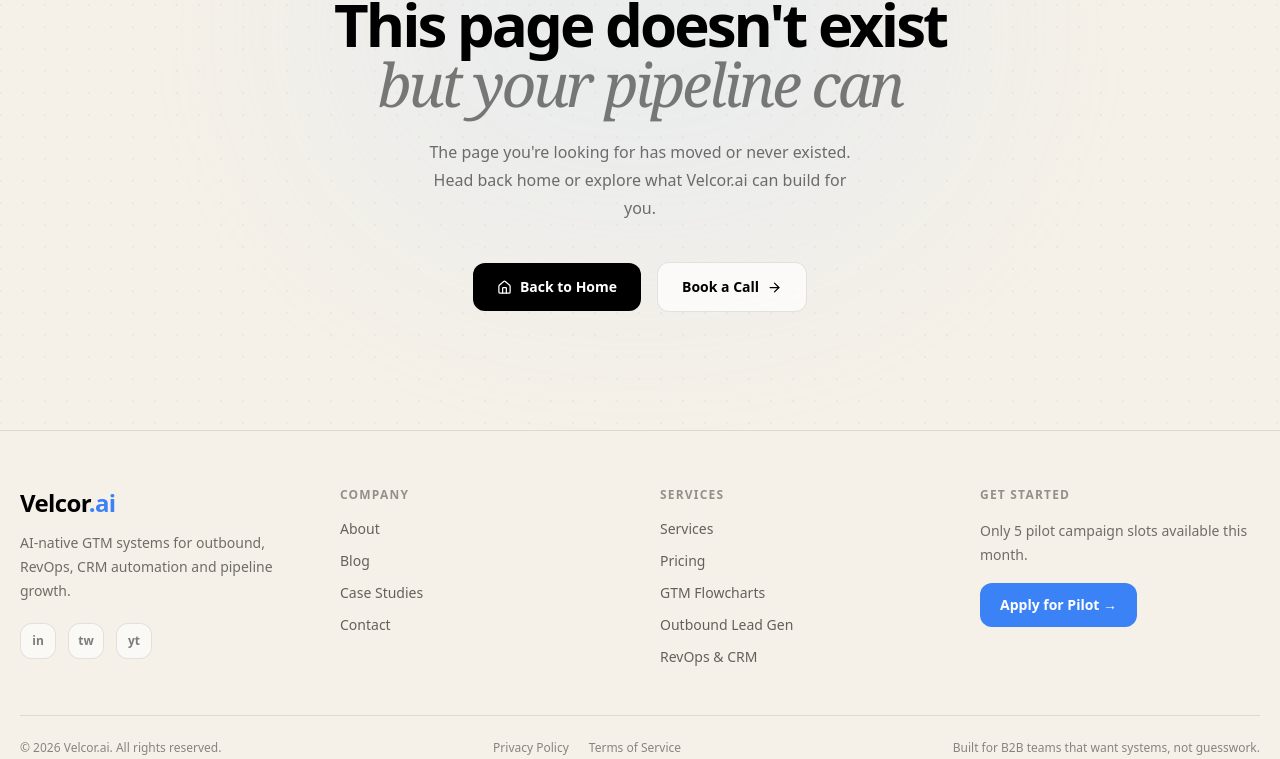
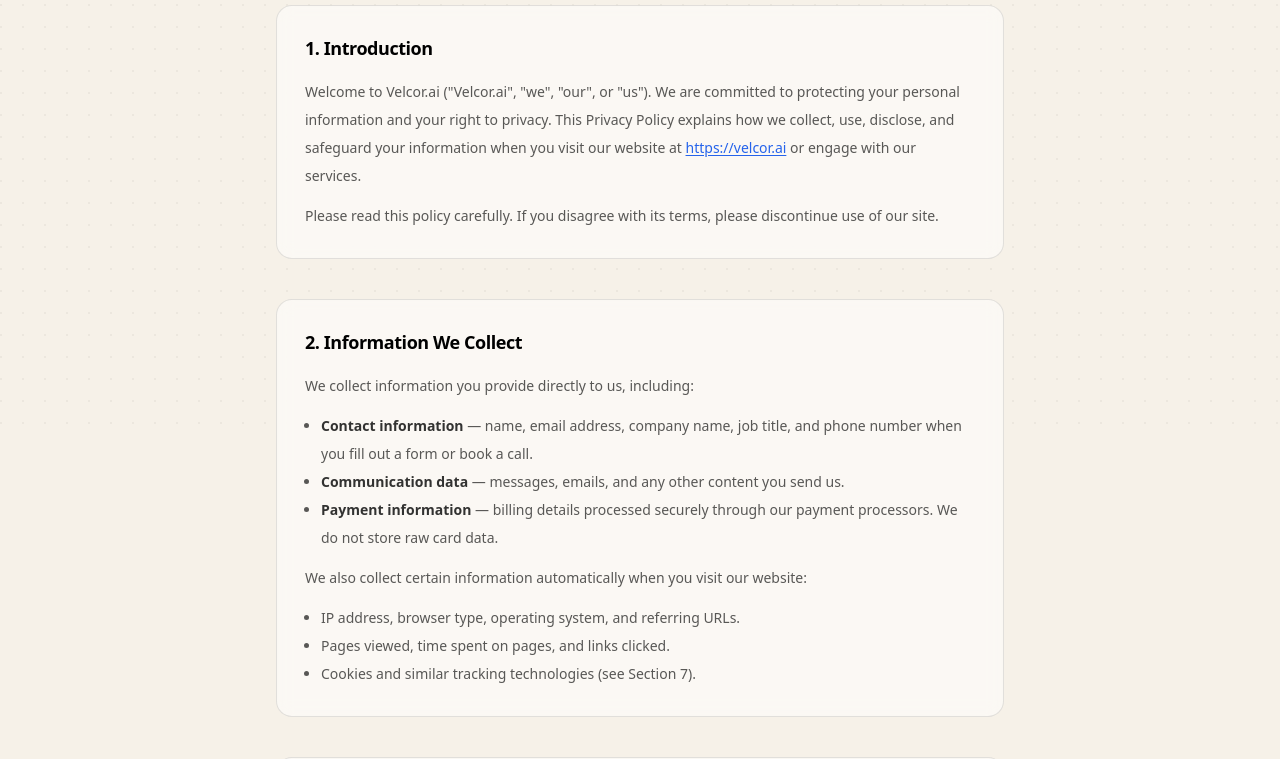
Before and after one commit to Lazyboyharsh/velcor.ai, a React (Vite) app: page /privacy-policy in a window 1280 px wide. Shown: the part 370-1129 px from the top of the page. Built offline with nearby package versions, Linux system fonts and the light colour scheme.

Commit message:
Add TermsOfService page

```diff
--- a/src/App.jsx
+++ b/src/App.jsx
@@ -10,15 +10,15 @@
 import Blog from "./pages/Blog";
 import Process from "./pages/Process";
 import NotFound from "./pages/NotFound";
-import PrivacyPolicy  from "./pages/PrivacyPolicy";
+import PrivacyPolicy from "./pages/PrivacyPolicy";
 import TermsOfService from "./pages/TermsOfService";
 import Infrastructure from "./pages/Infrastructure";
-
 
 export default function App() {
   return (
     <BrowserRouter>
       <ScrollToTop />
+
       <Routes>
         <Route path="/" element={<Home />} />
         <Route path="/services" element={<ServicesPage />} />
@@ -29,11 +29,11 @@
         <Route path="/pricing" element={<Pricing />} />
         <Route path="/blog" element={<Blog />} />
         <Route path="/blog/:slug" element={<Blog />} />
-       <Route path="/process" element={<Process />} />
+        <Route path="/process" element={<Process />} />
+        <Route path="/privacy-policy" element={<PrivacyPolicy />} />
+        <Route path="/terms-of-service" element={<TermsOfService />} />
+        <Route path="/infrastructure" element={<Infrastructure />} />
         <Route path="*" element={<NotFound />} />
-        <Route path="/legal/privacy-policy"   element={<PrivacyPolicy />} />
-<Route path="/legal/terms-of-service" element={<TermsOfService />} />
-<Route path="/infrastructure" element={<Infrastructure />} />
       </Routes>
     </BrowserRouter>
   );
--- a/src/pages/PrivacyPolicy.jsx
+++ b/src/pages/PrivacyPolicy.jsx
@@ -195,8 +195,8 @@
 
         {/* Footer nav */}
         <div className="mt-16 flex flex-wrap gap-4 border-t border-black/10 pt-8 text-sm text-black/45">
-          <Link to="/legal/privacy-policy" className="hover:text-black transition">Privacy Policy</Link>
-          <Link to="/legal/terms-of-service" className="hover:text-black transition">Terms of Service</Link>
+          <Link to="/privacy-policy" className="hover:text-black transition">Privacy Policy</Link>
+          <Link to="/terms-of-service" className="hover:text-black transition">Terms of Service</Link>
           <Link to="/" className="hover:text-black transition">← Back to Home</Link>
         </div>
 
--- a/src/pages/TermsOfservice.jsx
+++ b/src/pages/TermsOfservice.jsx
@@ -211,8 +211,8 @@
 
         {/* Footer nav */}
         <div className="mt-16 flex flex-wrap gap-4 border-t border-black/10 pt-8 text-sm text-black/45">
-          <Link to="/legal/privacy-policy" className="hover:text-black transition">Privacy Policy</Link>
-          <Link to="/legal/terms-of-service" className="hover:text-black transition">Terms of Service</Link>
+          <Link to="/privacy-policy" className="hover:text-black transition">Privacy Policy</Link>
+          <Link to="/terms-of-service" className="hover:text-black transition">Terms of Service</Link>
           <Link to="/" className="hover:text-black transition">← Back to Home</Link>
         </div>
 
--- a/src/sections/Footer.jsx
+++ b/src/sections/Footer.jsx
@@ -79,8 +79,8 @@
         <div className="mt-12 flex flex-col gap-3 border-t border-black/10 pt-6 text-xs text-black/45 md:flex-row md:items-center md:justify-between">
           <p>© 2026 Velcor.ai. All rights reserved.</p>
           <div className="flex gap-5">
-            <Link to="/legal/privacy-policy">Privacy Policy</Link>
-<Link to="/legal/terms-of-service">Terms of Service</Link>
+            <Link to="/privacy-policy">Privacy Policy</Link>
+<Link to="/terms-of-service">Terms of Service</Link>
           </div>
           <p>Built for B2B teams that want systems, not guesswork.</p>
         </div>
```
